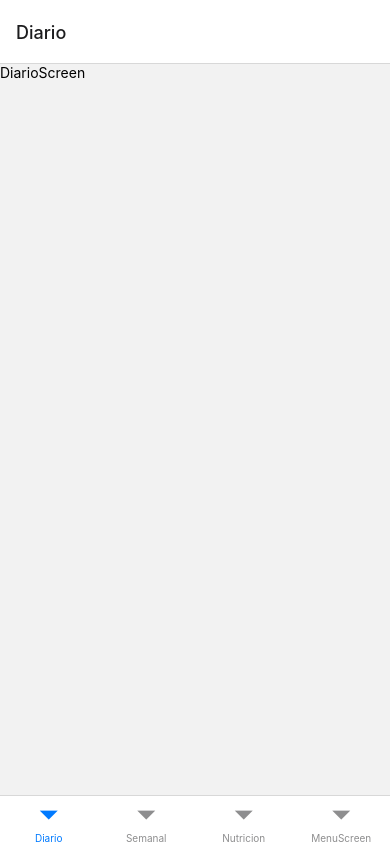
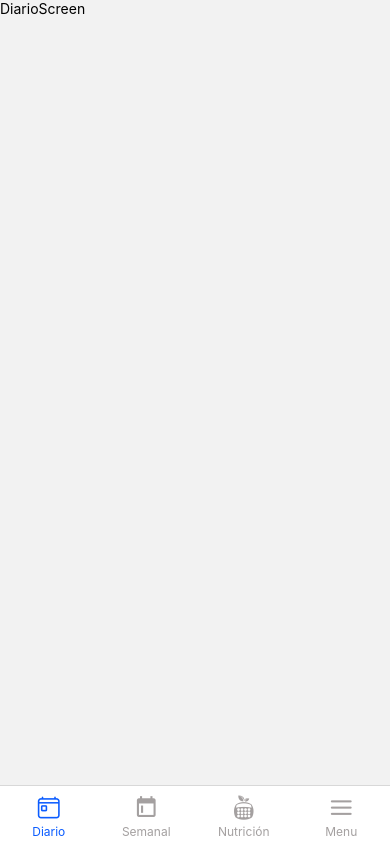
Before and after one commit to ariel151515/Flextonica, a React Native app in the folder Flextonica-Frontend/: screen /Diario in a window 390 px wide. Built offline with nearby package versions, Linux system fonts and the light colour scheme.

Commit message:
agregamos la Bottom Tabs Navigator y le dimos estilos chulos

```diff
--- a/Flextonica-Frontend/navigation/Navigation.js
+++ b/Flextonica-Frontend/navigation/Navigation.js
@@ -1,4 +1,4 @@
-import { View } from 'react-native';
+import { View, Text } from 'react-native'; // Asegúrate de importar Text de react-native
 import { NavigationContainer } from '@react-navigation/native';
 import { createBottomTabNavigator } from '@react-navigation/bottom-tabs';
 
@@ -8,17 +8,108 @@ import SemanalScreen from '../screens/SemanalScreens/SemanalScreen';
 import MenuScreen from '../screens/MenuScreens/MenuScreens';
 import NutricionScreen from '../screens/NutricionScreens/NutricionScreens';
 
+// Iconos tab
+import { Feather } from '@expo/vector-icons'; // menú
+import { Ionicons } from '@expo/vector-icons'; // día
+import { MaterialCommunityIcons } from '@expo/vector-icons'; // semana
+import { FontAwesome5 } from '@expo/vector-icons'; // nutrición
+
+
 import React from 'react';
 
-const Tab = createBottomTabNavigator(); // Cambiado a Tab en mayúscula para convención de nombres
+const Tab = createBottomTabNavigator();
 
 const TabGroup = () => {
     return (
-        <Tab.Navigator>
-            <Tab.Screen name="Diario" component={DiarioScreen} />
-            <Tab.Screen name="Semanal" component={SemanalScreen} />
-            <Tab.Screen name="Nutricion" component={NutricionScreen} />
-            <Tab.Screen name="MenuScreen" component={MenuScreen} />
+        <Tab.Navigator
+            screenOptions={{
+                tabBarActiveTintColor: '#0B5CFF',
+                tabBarInactiveTintColor: '#A4A0A0',
+                tabBarStyle: [{
+                        display: 'flex',
+                        backgroundColor:'#fff',
+                        height:'7%'
+                     },
+                    null
+                ]
+            }}>
+            <Tab.Screen
+                name="Diario"
+                component={DiarioScreen}
+                options={{
+                    tabBarIcon: ({ focused, color, size }) => (
+                        <Ionicons
+                             name="today-outline"
+                             size={size}
+                             color={color}
+                            />
+                    ),
+                    tabBarLabel: ({ focused, color }) => (
+                        <Text style={{ fontSize: 12, marginBottom:5, color: color, marginTop:-5}}>
+                            Diario
+                        </Text>
+                    ),
+                    // headerTitleStyle:{color:"#ccc"}
+                    headerShown: false, // Oculta la barra superior en la pantalla "Diario"
+                    headerTitle: false // Oculta el título en la pantalla "Diario"
+                }}
+            />
+            <Tab.Screen
+                name="Semanal"
+                component={SemanalScreen}
+                options={{
+                    tabBarIcon: ({ focused, color, size }) => (
+                        <MaterialCommunityIcons
+                                  name="calendar-week-begin"
+                                  size={size}
+                                  color={color} />
+                    ),
+                    tabBarLabel: ({ focused, color }) => (
+                        <Text style={{ fontSize: 12, marginBottom:5, color: color, marginTop:-5}}>
+                            Semanal
+                        </Text>
+                    ),
+                    headerShown: false, // Oculta la barra superior en la pantalla "Diario"
+                    headerTitle: false // Oculta el título en la pantalla "Diario"
+                }}
+            />
+            <Tab.Screen
+                name="Nutricion"
+                component={NutricionScreen}
+                options={{
+                    tabBarIcon: ({ focused, color, size }) => (
+                        <FontAwesome5
+                             name="nutritionix"
+                             size={size}
+                             color={color}
+                              />
+                    ),
+                    tabBarLabel: ({ focused, color }) => (
+                        <Text style={{ fontSize: 12, marginBottom:5, color: color, marginTop:-5}}>
+                            Nutrición
+                        </Text>
+                    )
+                }}
+            />
+            <Tab.Screen
+                name="MenuScreen"
+                component={MenuScreen}
+                options={{
+                    tabBarIcon: ({ focused, color, size }) => (
+                        <Feather
+                            name="menu"
+                            size={size}
+                            color={color}/>
+                    ),
+                    tabBarLabel: ({ focused, color }) => (
+                        <Text style={{ fontSize: 12, marginBottom:5, color: color, marginTop:-5}}>
+                            Menu
+                        </Text>
+                    ),
+                    headerShown: false, // Oculta la barra superior en la pantalla "Diario"
+                    headerTitle: false // Oculta el título en la pantalla "Diario"
+                }}
+            />
         </Tab.Navigator>
     );
 };
--- a/Flextonica-Frontend/screens/DiarioScreens/DiarioScreen.js
+++ b/Flextonica-Frontend/screens/DiarioScreens/DiarioScreen.js
@@ -4,7 +4,9 @@ import React from 'react'
 const DiarioScreen = () => {
   return (
     <View>
-      <Text>DiarioScreen</Text>
+      <Text>
+        DiarioScreen
+      </Text>
     </View>
   )
 }
```
